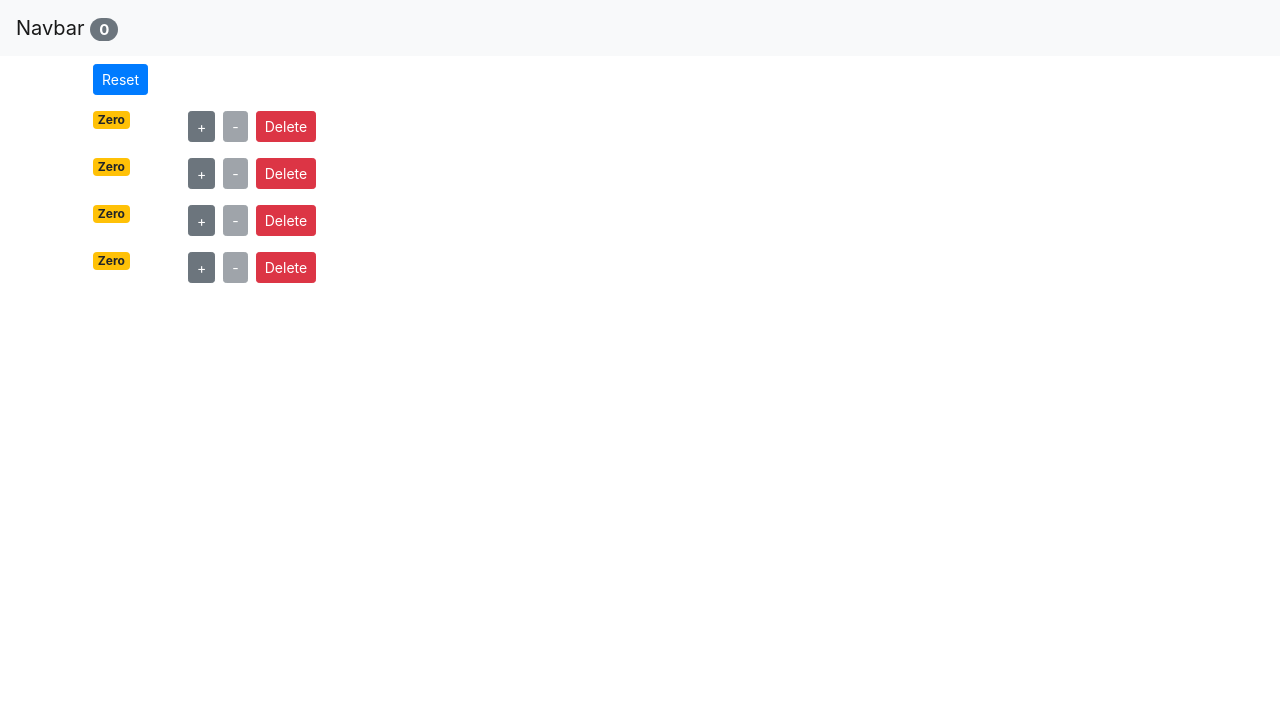
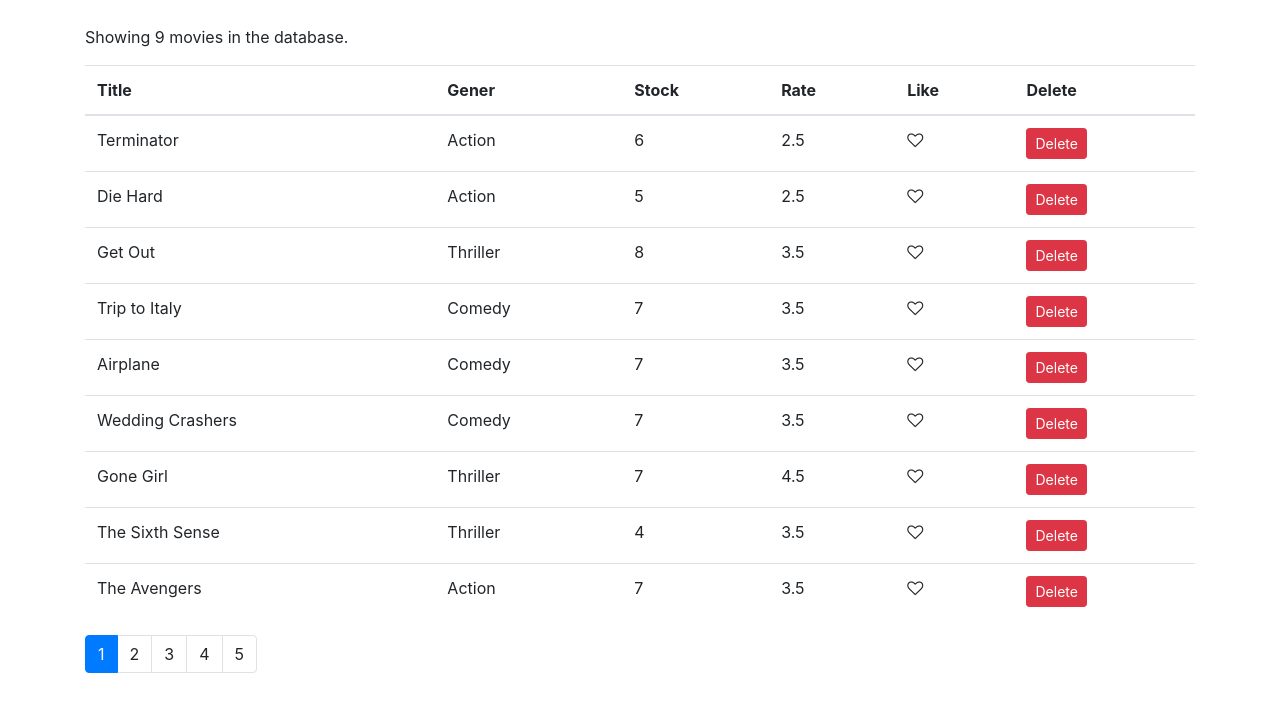
Before and after one commit to Feka-T/vidly-frontend, a React (Create React App) app: page / in a window 1280 px wide. Shown: the top 712 px of the page. Built offline with nearby package versions, Linux system fonts and the light colour scheme.

Commit message:
Comment starting
saturday work
pagination implementation

end of the comment

```diff
--- a/package.json
+++ b/package.json
@@ -8,6 +8,7 @@
     "@testing-library/user-event": "^13.5.0",
     "bootstrap": "^4.1.1",
     "font-awesome": "^4.7.0",
+    "lodash": "^4.17.10",
     "react": "^18.2.0",
     "react-dom": "^18.2.0",
     "react-scripts": "5.0.1",
--- a/src/App.js
+++ b/src/App.js
@@ -1,65 +1,12 @@
-import React, { Component } from "react";
 import "./App.css";
-import NavBar from "./components/navbar";
-import Counters from "./components/counters";
+import Movies from "./components/movies";
 
-class App extends Component {
-  state = {
-    counters: [
-      { id: 1, value: 0 },
-      { id: 2, value: 0 },
-      { id: 3, value: 0 },
-      { id: 4, value: 0 },
-    ],
-  };
-
-  handleIncremet = (counter) => {
-    const counters = [...this.state.counters];
-    const index = counters.indexOf(counter);
-    counters[index] = { ...counter };
-    counters[index].value++;
-    this.setState({ counters });
-  };
-
-  handleDecremet = (counter) => {
-    const counters = [...this.state.counters];
-    const index = counters.indexOf(counter);
-    counters[index] = { ...counter };
-    counters[index].value--;
-    this.setState({ counters });
-  };
-
-  handleReset = () => {
-    const counters = this.state.counters.map((c) => {
-      c.value = 0;
-      return c;
-    });
-    this.setState({ counters });
-  };
-
-  handleDelete = (counterId) => {
-    const counters = this.state.counters.filter((c) => c.id !== counterId);
-    this.setState({ counters });
-  };
-
-  render() {
-    return (
-      <React.Fragment>
-        <NavBar
-          totalCounters={this.state.counters.filter((c) => c.value > 0).length}
-        />
-        <main className="container">
-          <Counters
-            counters={this.state.counters}
-            onReset={this.handleReset}
-            onIncrement={this.handleIncremet}
-            onDecrement={this.handleDecremet}
-            onDelete={this.handleDelete}
-          />
-        </main>
-      </React.Fragment>
-    );
-  }
+function App() {
+  return (
+    <main className="container">
+      <Movies />
+    </main>
+  );
 }
 
 export default App;
--- /dev/null
+++ b/src/components/common/like.jsx
@@ -0,0 +1,16 @@
+import React from "react";
+
+const Like = (props) => {
+  let classes = "fa fa-heart";
+  if (!props.liked) classes += "-o";
+  return (
+    <i
+      onClick={props.onClick}
+      style={{ cursor: "pointer" }}
+      className={classes}
+      aria-hidden="true"
+    ></i>
+  );
+};
+
+export default Like;
--- /dev/null
+++ b/src/components/common/pagination.jsx
@@ -0,0 +1,28 @@
+import React from "react";
+import _ from "lodash";
+
+const Pagination = (props) => {
+  const { itemsCount, pageSize, currentPage, onPageChange } = props;
+  const pagesCount = Math.ceil(itemsCount / pageSize);
+  if (pagesCount === 1) return null;
+  const pages = _.range(1, pagesCount + 1);
+
+  return (
+    <nav>
+      <ul className="pagination">
+        {pages.map((page) => (
+          <li
+            key={page}
+            className={page === currentPage ? "page-item active" : "page-item"}
+          >
+            <a className="page-link" onClick={() => onPageChange(page)}>
+              {page}
+            </a>
+          </li>
+        ))}
+      </ul>
+    </nav>
+  );
+};
+
+export default Pagination;
--- a/src/components/movies.jsx
+++ b/src/components/movies.jsx
@@ -1,9 +1,13 @@
 import React, { Component } from "react";
+import Pagination from "./common/pagination";
 import { getMovies } from "../services/fakeMovieService";
+import Like from "./common/like";
 
 class Movies extends Component {
   state = {
     movies: getMovies(),
+    currentPage: 1,
+    pageSize: 2,
   };
 
   handleDelete = (movie) => {
@@ -11,8 +15,21 @@
     this.setState({ movies });
   };
 
+  handleLike = (movie) => {
+    const movies = [...this.state.movies];
+    const index = movies.indexOf(movie);
+    movies[index] = { ...movies[index] };
+    movies[index].liked = !movies[index].liked;
+    this.setState({ movies });
+  };
+
+  handlePageChange = (page) => {
+    this.setState({ currentPage: page });
+  };
+
   render() {
     const { length: count } = this.state.movies;
+    const { pageSize, currentPage } = this.state;
 
     if (count === 0) return <p>There is no movies in the database.</p>;
 
@@ -29,6 +46,7 @@
               <th>Gener</th>
               <th>Stock</th>
               <th>Rate</th>
+              <th>Like</th>
               <th>Delete</th>
             </tr>
           </thead>
@@ -41,6 +59,12 @@
                 <td>{movie.numberInStock}</td>
                 <td>{movie.dailyRentalRate}</td>
                 <td>
+                  <Like
+                    liked={movie.liked}
+                    onClick={() => this.handleLike(movie)}
+                  />
+                </td>
+                <td>
                   <button
                     onClick={() => this.handleDelete(movie)}
                     className="btn btn-danger btn-sm"
@@ -52,6 +76,12 @@
             ))}
           </tbody>
         </table>
+        <Pagination
+          itemsCount={count}
+          pageSize={pageSize}
+          currentPage={currentPage}
+          onPageChange={this.handlePageChange}
+        />
       </React.Fragment>
     );
   }
--- a/src/index.js
+++ b/src/index.js
@@ -1,6 +1,6 @@
 import React from "react";
 import ReactDOM from "react-dom/client";
-// import "./index.css";
+import "./index.css";
 import App from "./App";
 import reportWebVitals from "./reportWebVitals";
 import "bootstrap/dist/css/bootstrap.css";
--- a/src/services/fakeMovieService.js
+++ b/src/services/fakeMovieService.js
@@ -7,64 +7,64 @@
     genre: { _id: "5b21ca3eeb7f6fbccd471818", name: "Action" },
     numberInStock: 6,
     dailyRentalRate: 2.5,
-    publishDate: "2018-01-03T19:04:28.809Z"
+    publishDate: "2018-01-03T19:04:28.809Z",
   },
   {
     _id: "5b21ca3eeb7f6fbccd471816",
     title: "Die Hard",
     genre: { _id: "5b21ca3eeb7f6fbccd471818", name: "Action" },
     numberInStock: 5,
-    dailyRentalRate: 2.5
+    dailyRentalRate: 2.5,
   },
   {
     _id: "5b21ca3eeb7f6fbccd471817",
     title: "Get Out",
     genre: { _id: "5b21ca3eeb7f6fbccd471820", name: "Thriller" },
     numberInStock: 8,
-    dailyRentalRate: 3.5
+    dailyRentalRate: 3.5,
   },
   {
     _id: "5b21ca3eeb7f6fbccd471819",
     title: "Trip to Italy",
     genre: { _id: "5b21ca3eeb7f6fbccd471814", name: "Comedy" },
     numberInStock: 7,
-    dailyRentalRate: 3.5
+    dailyRentalRate: 3.5,
   },
   {
     _id: "5b21ca3eeb7f6fbccd47181a",
     title: "Airplane",
     genre: { _id: "5b21ca3eeb7f6fbccd471814", name: "Comedy" },
     numberInStock: 7,
-    dailyRentalRate: 3.5
+    dailyRentalRate: 3.5,
   },
   {
     _id: "5b21ca3eeb7f6fbccd47181b",
     title: "Wedding Crashers",
     genre: { _id: "5b21ca3eeb7f6fbccd471814", name: "Comedy" },
     numberInStock: 7,
-    dailyRentalRate: 3.5
+    dailyRentalRate: 3.5,
   },
   {
     _id: "5b21ca3eeb7f6fbccd47181e",
     title: "Gone Girl",
     genre: { _id: "5b21ca3eeb7f6fbccd471820", name: "Thriller" },
     numberInStock: 7,
-    dailyRentalRate: 4.5
+    dailyRentalRate: 4.5,
   },
   {
     _id: "5b21ca3eeb7f6fbccd47181f",
     title: "The Sixth Sense",
     genre: { _id: "5b21ca3eeb7f6fbccd471820", name: "Thriller" },
     numberInStock: 4,
-    dailyRentalRate: 3.5
+    dailyRentalRate: 3.5,
   },
   {
     _id: "5b21ca3eeb7f6fbccd471821",
     title: "The Avengers",
     genre: { _id: "5b21ca3eeb7f6fbccd471818", name: "Action" },
     numberInStock: 7,
-    dailyRentalRate: 3.5
-  }
+    dailyRentalRate: 3.5,
+  },
 ];
 
 export function getMovies() {
@@ -72,13 +72,13 @@
 }
 
 export function getMovie(id) {
-  return movies.find(m => m._id === id);
+  return movies.find((m) => m._id === id);
 }
 
 export function saveMovie(movie) {
-  let movieInDb = movies.find(m => m._id === movie._id) || {};
+  let movieInDb = movies.find((m) => m._id === movie._id) || {};
   movieInDb.name = movie.name;
-  movieInDb.genre = genresAPI.genres.find(g => g._id === movie.genreId);
+  movieInDb.genre = genresAPI.genres.find((g) => g._id === movie.genreId);
   movieInDb.numberInStock = movie.numberInStock;
   movieInDb.dailyRentalRate = movie.dailyRentalRate;
 
@@ -91,7 +91,7 @@
 }
 
 export function deleteMovie(id) {
-  let movieInDb = movies.find(m => m._id === id);
+  let movieInDb = movies.find((m) => m._id === id);
   movies.splice(movies.indexOf(movieInDb), 1);
   return movieInDb;
 }
```
Also changed, not shown: 1 other file (tests, documents, lock files or other folders).
